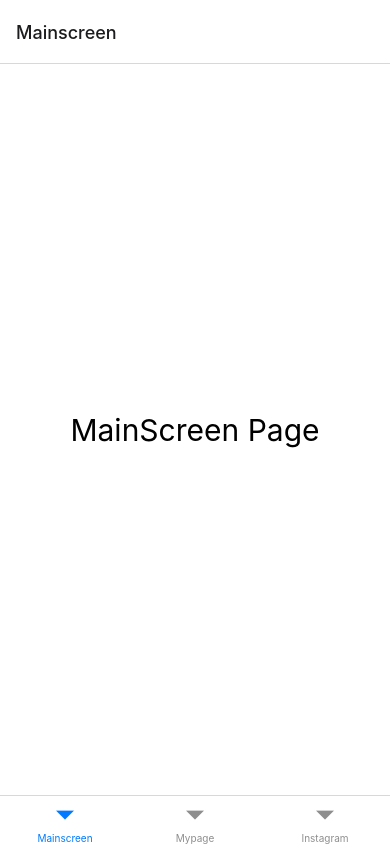
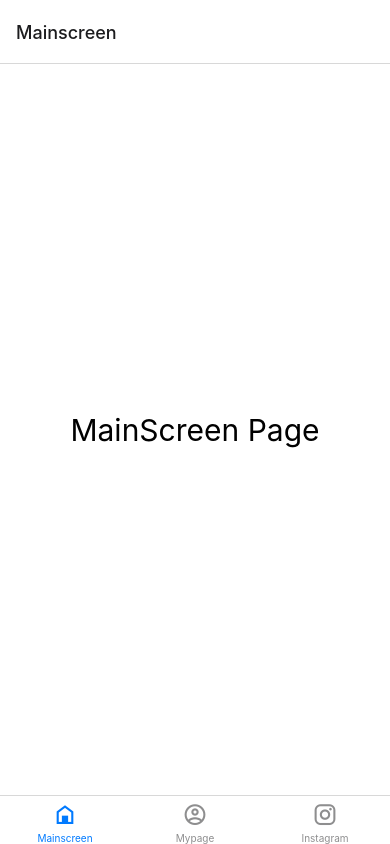
Before and after one commit to vikira/Myline, a React Native app: screen /Signin in a window 390 px wide. Built offline with nearby package versions, Linux system fonts and the light colour scheme.

Commit message:
tab bar icon

```diff
--- a/src/navigations/MainTab.js
+++ b/src/navigations/MainTab.js
@@ -1,14 +1,29 @@
 import React from 'react';
 import { createBottomTabNavigator } from '@react-navigation/bottom-tabs';
+import { MaterialCommunityIcons } from '@expo/vector-icons';
 import Mainscreen from '../screens/Mainscreen';
 import Mypage from '../screens/Mypage';
 import Instagram from '../screens/Instagram';
+
+const TabIcon = ({ name, size, color }) => {
+  return <MaterialCommunityIcons name={name} size={size} color={color} />;
+};
 
 const Tab = createBottomTabNavigator();
 
 const MainTab = () => {
   return (
-    <Tab.Navigator>
+    <Tab.Navigator
+      screenOptions={({ route }) => ({
+        tabBarIcon: (props) => {
+          let name = '';
+          if (route.name === 'Mainscreen') name = 'home-variant-outline';
+          else if (route.name === 'Mypage') name = 'account-circle-outline';
+          else name = 'instagram';
+          return TabIcon({ ...props, name });
+        },
+      })}
+    >
       <Tab.Screen name="Mainscreen" component={Mainscreen} />
       <Tab.Screen name="Mypage" component={Mypage} />
       <Tab.Screen name="Instagram" component={Instagram} />
--- a/src/screens/Instagram.js
+++ b/src/screens/Instagram.js
@@ -4,7 +4,7 @@ import { StyleSheet, Text, View } from 'react-native';
 export default function Instagram() {
   return (
     <View style={styles.container}>
-      <Text style={styles.text}>MainScreen Page</Text>
+      <Text style={styles.text}>Instagram Page</Text>
     </View>
   );
 }
```
